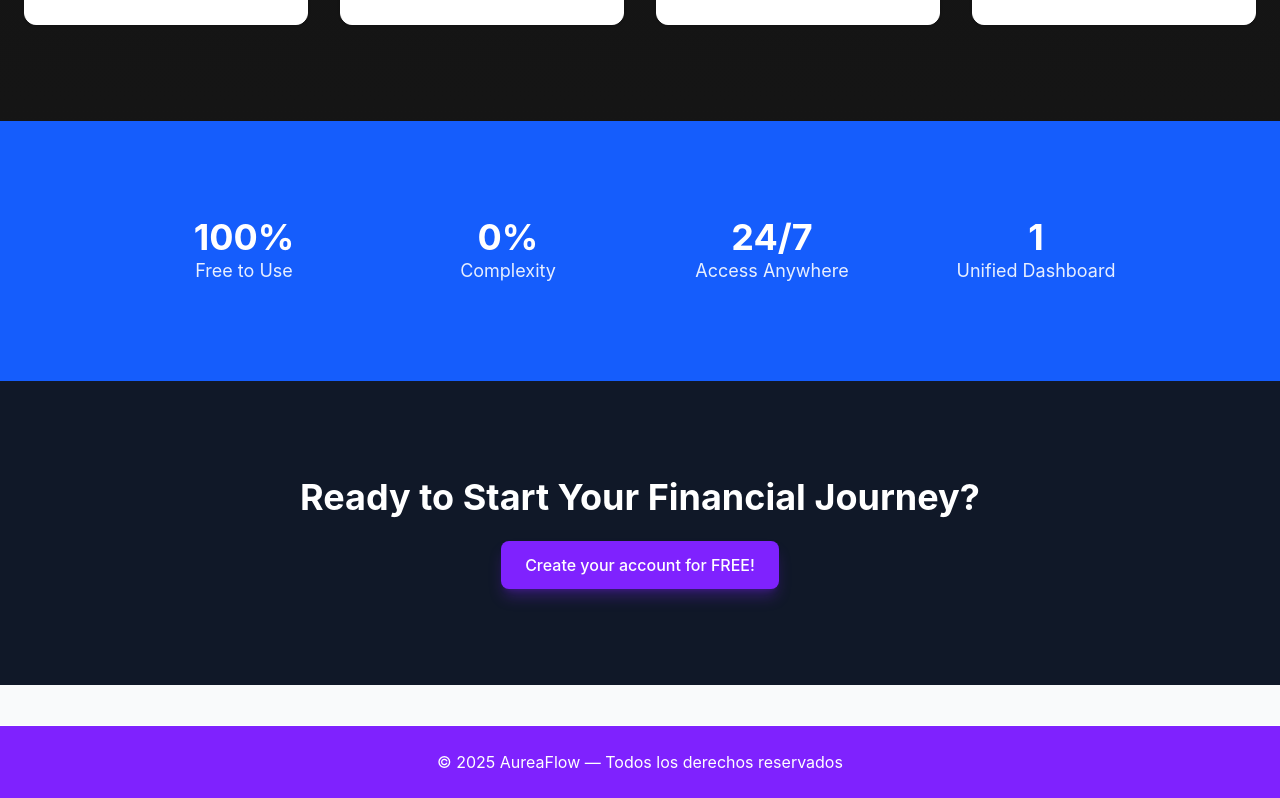
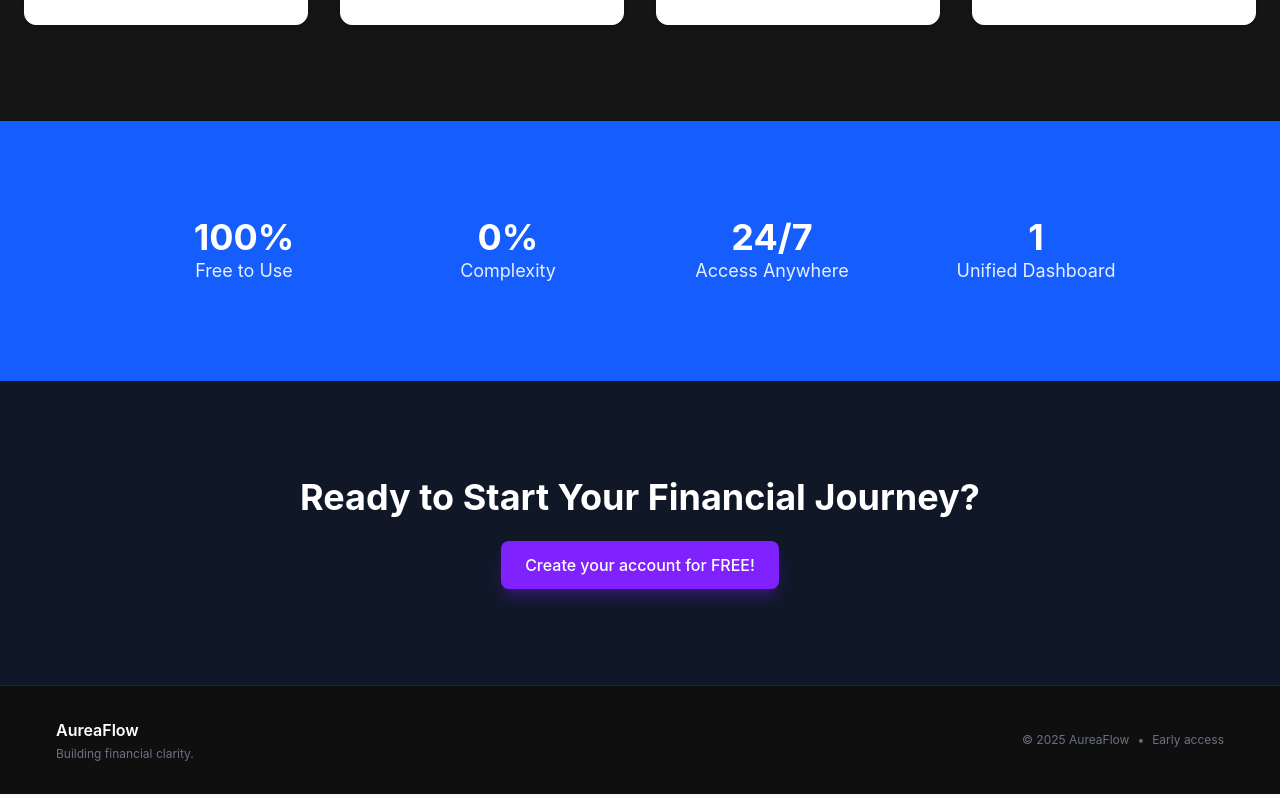
Before and after one commit to Guillo343/AureaFlow, a React (Vite) app in the folder aureaflow/: page / in a window 1280 px wide. Shown: the part 1157-1955 px from the top of the page. Built offline with nearby package versions, Linux system fonts and the light colour scheme; no server answers.

Commit message:
Update Footer.tsx

```diff
--- a/aureaflow/src/pages/Loading/Footer.tsx
+++ b/aureaflow/src/pages/Loading/Footer.tsx
@@ -1,7 +1,33 @@
+import { motion } from "framer-motion";
+
 export default function Footer() {
   return (
-    <footer className="bg-violet-600 w-full py-6 text-center text-white border-t mt-10">
-      © {new Date().getFullYear()} AureaFlow — Todos los derechos reservados
+    <footer className=" p-8 bg-[#0f0f0f] border-t border-white/10">
+      <motion.div
+        initial={{ opacity: 0 }}
+        whileInView={{ opacity: 1 }}
+        viewport={{ once: true }}
+        transition={{ duration: 0.4, ease: "easeOut" }}
+        className="container-main py-8 flex flex-col md:flex-row
+                   items-center justify-between gap-4 text-sm text-gray-400"
+      >
+        {/* Brand */}
+        <div className="flex flex-col items-center md:items-start">
+          <span className="text-white font-semibold text-base">
+            AureaFlow
+          </span>
+          <span className="text-xs text-gray-500 mt-1">
+            Building financial clarity.
+          </span>
+        </div>
+
+        {/* Meta */}
+        <div className="text-xs text-gray-500 text-center md:text-right">
+          © {new Date().getFullYear()} AureaFlow
+          <span className="mx-2">•</span>
+          Early access
+        </div>
+      </motion.div>
     </footer>
   );
 }
```
